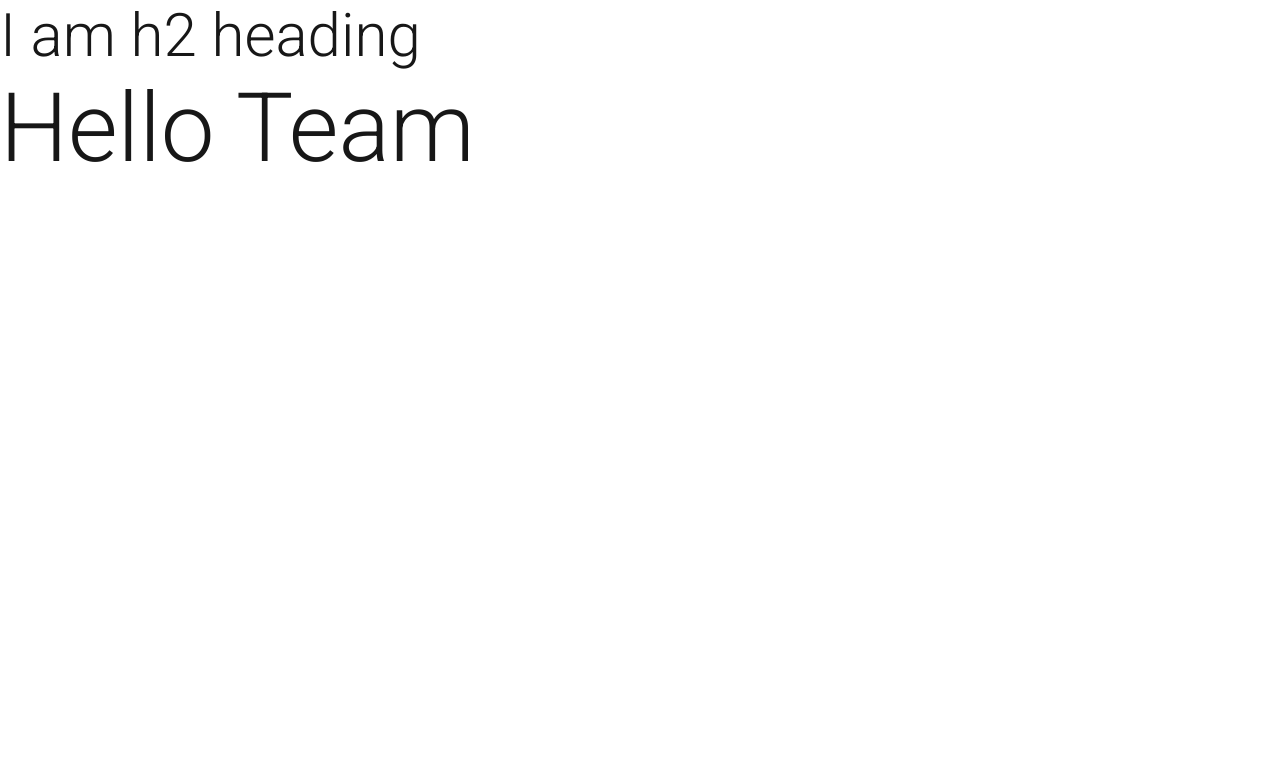
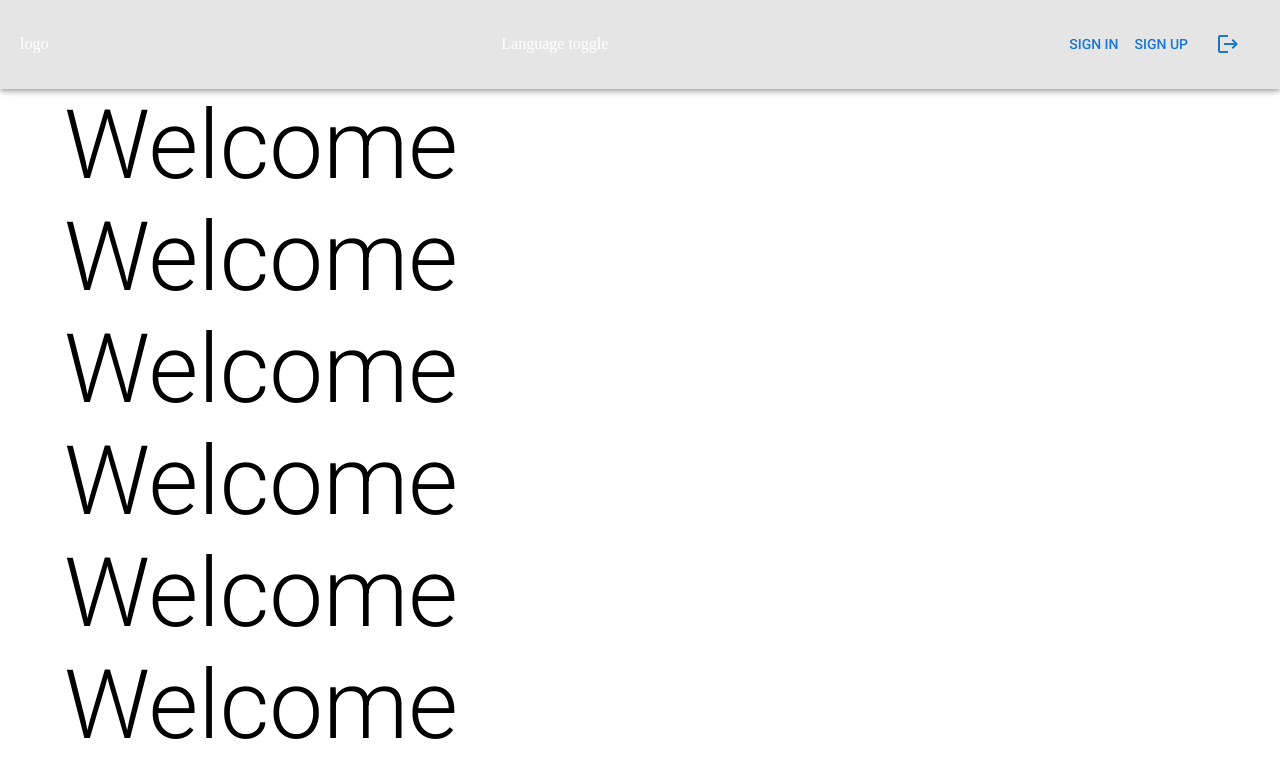
Before and after one commit to siloksan/rest-client-app, a Next.js app: page / in a window 1280 px wide. Shown: the top 776 px of the page. Built offline with nearby package versions, Linux system fonts and the light colour scheme; what @mui/material-nextjs would draw is missing.

Commit message:
feat: add sticky header

```diff
--- a/package.json
+++ b/package.json
@@ -18,6 +18,7 @@
     "@emotion/react": "^11.14.0",
     "@emotion/styled": "^11.14.0",
     "@fontsource/roboto": "^5.2.5",
+    "@mui/icons-material": "^6.4.8",
     "@mui/material": "^6.4.8",
     "@mui/material-nextjs": "^6.4.3",
     "next": "15.2.3",
--- a/src/app/globals.css
+++ b/src/app/globals.css
@@ -1,42 +1,5 @@
-:root {
-  --background: #ffffff;
-  --foreground: #171717;
-}
-
-@media (prefers-color-scheme: dark) {
-  :root {
-    --background: #0a0a0a;
-    --foreground: #ededed;
-  }
-}
-
-html,
-body {
-  max-width: 100vw;
-  overflow-x: hidden;
-}
-
-body {
-  color: var(--foreground);
-  background: var(--background);
-  font-family: Arial, Helvetica, sans-serif;
-  -webkit-font-smoothing: antialiased;
-  -moz-osx-font-smoothing: grayscale;
-}
-
 * {
   box-sizing: border-box;
   padding: 0;
   margin: 0;
 }
-
-a {
-  color: inherit;
-  text-decoration: none;
-}
-
-@media (prefers-color-scheme: dark) {
-  html {
-    color-scheme: dark;
-  }
-}
--- a/src/app/layout.tsx
+++ b/src/app/layout.tsx
@@ -4,6 +4,8 @@ import { AppRouterCacheProvider } from '@mui/material-nextjs/v15-appRouter';
 import { ThemeProvider } from '@mui/material/styles';
 import { theme } from './_theme';
 import './globals.css';
+import { Header } from '@/components/header/header';
+import Container from '@mui/material/Container';
 
 const inter = Inter({
   variable: '--font-inter',
@@ -40,7 +42,10 @@ export default function RootLayout({
         className={`${inter.variable} ${jetBrainsMono.variable} ${roboto.variable}`}
       >
         <AppRouterCacheProvider>
-          <ThemeProvider theme={theme}>{children}</ThemeProvider>
+          <ThemeProvider theme={theme}>
+            <Header />
+            <Container>{children}</Container>
+          </ThemeProvider>
         </AppRouterCacheProvider>
       </body>
     </html>
--- a/src/app/page.tsx
+++ b/src/app/page.tsx
@@ -1,11 +1,25 @@
-import { Some } from '@/components/some/some';
 import Typography from '@mui/material/Typography';
 
 export default function Home() {
   return (
-    <div>
-      <Some />
-      <Typography variant="h1">Hello Team</Typography>
-    </div>
+    <>
+      <Typography variant="h1">Welcome</Typography>
+      <Typography variant="h1">Welcome</Typography>
+      <Typography variant="h1">Welcome</Typography>
+      <Typography variant="h1">Welcome</Typography>
+      <Typography variant="h1">Welcome</Typography>
+      <Typography variant="h1">Welcome</Typography>
+      <Typography variant="h1">Welcome</Typography>
+      <Typography variant="h1">Welcome</Typography>
+      <Typography variant="h1">Welcome</Typography>
+      <Typography variant="h1">Welcome</Typography>
+      <Typography variant="h1">Welcome</Typography>
+      <Typography variant="h1">Welcome</Typography>
+      <Typography variant="h1">Welcome</Typography>
+      <Typography variant="h1">Welcome</Typography>
+      <Typography variant="h1">Welcome</Typography>
+      <Typography variant="h1">Welcome</Typography>
+      <Typography variant="h1">Welcome</Typography>
+    </>
   );
 }
--- /dev/null
+++ b/src/components/header/header.tsx
@@ -0,0 +1,39 @@
+'use client';
+
+import { useScrollState } from '@/hooks/use-scrolle-state';
+import AppBar from '@mui/material/AppBar';
+import Box from '@mui/material/Box';
+import Button from '@mui/material/Button';
+import LogoutIcon from '@mui/icons-material/Logout';
+
+export function Header() {
+  const { scrolled } = useScrollState();
+
+  return (
+    <AppBar
+      position="sticky"
+      color="info"
+      sx={{
+        display: 'flex',
+        flexDirection: 'row',
+        alignItems: 'center',
+        justifyContent: 'space-between',
+        padding: `${scrolled ? '5px' : '26px'} 20px`,
+        backgroundColor: 'rgba(0, 0, 0, 0.1)',
+        backdropFilter: 'blur(3px)',
+        transition: 'all 0.3s ease-in-out',
+        top: 0,
+      }}
+    >
+      <Box>logo</Box>
+      <Box>Language toggle</Box>
+      <Box>
+        <Button>Sign in</Button>
+        <Button>Sign up</Button>
+        <Button>
+          <LogoutIcon />
+        </Button>
+      </Box>
+    </AppBar>
+  );
+}
--- a/src/components/some/some.tsx
+++ /dev/null
@@ -1,7 +0,0 @@
-'use client';
-
-import Typography from '@mui/material/Typography';
-
-export function Some() {
-  return <Typography variant="h2">I am h2 heading</Typography>;
-}
--- /dev/null
+++ b/src/hooks/use-scrolle-state.tsx
@@ -0,0 +1,24 @@
+import { useState, useEffect } from 'react';
+
+export function useScrollState(scrollThreshold: number = 20) {
+  const [scrolled, setScrolled] = useState(false);
+
+  useEffect(() => {
+    const handleScroll = () => {
+      const scrollY = window.scrollY;
+      const scrollOffset = 10;
+
+      if (scrolled && scrollY < scrollThreshold - scrollOffset) {
+        setScrolled(false);
+      } else if (!scrolled && scrollY >= scrollThreshold) {
+        setScrolled(true);
+      }
+    };
+
+    window.addEventListener('scroll', handleScroll);
+
+    return () => window.removeEventListener('scroll', handleScroll);
+  }, [scrollThreshold, scrolled]);
+
+  return { scrolled };
+}
```
Also changed, not shown: 1 other file (tests, documents, lock files or other folders).
